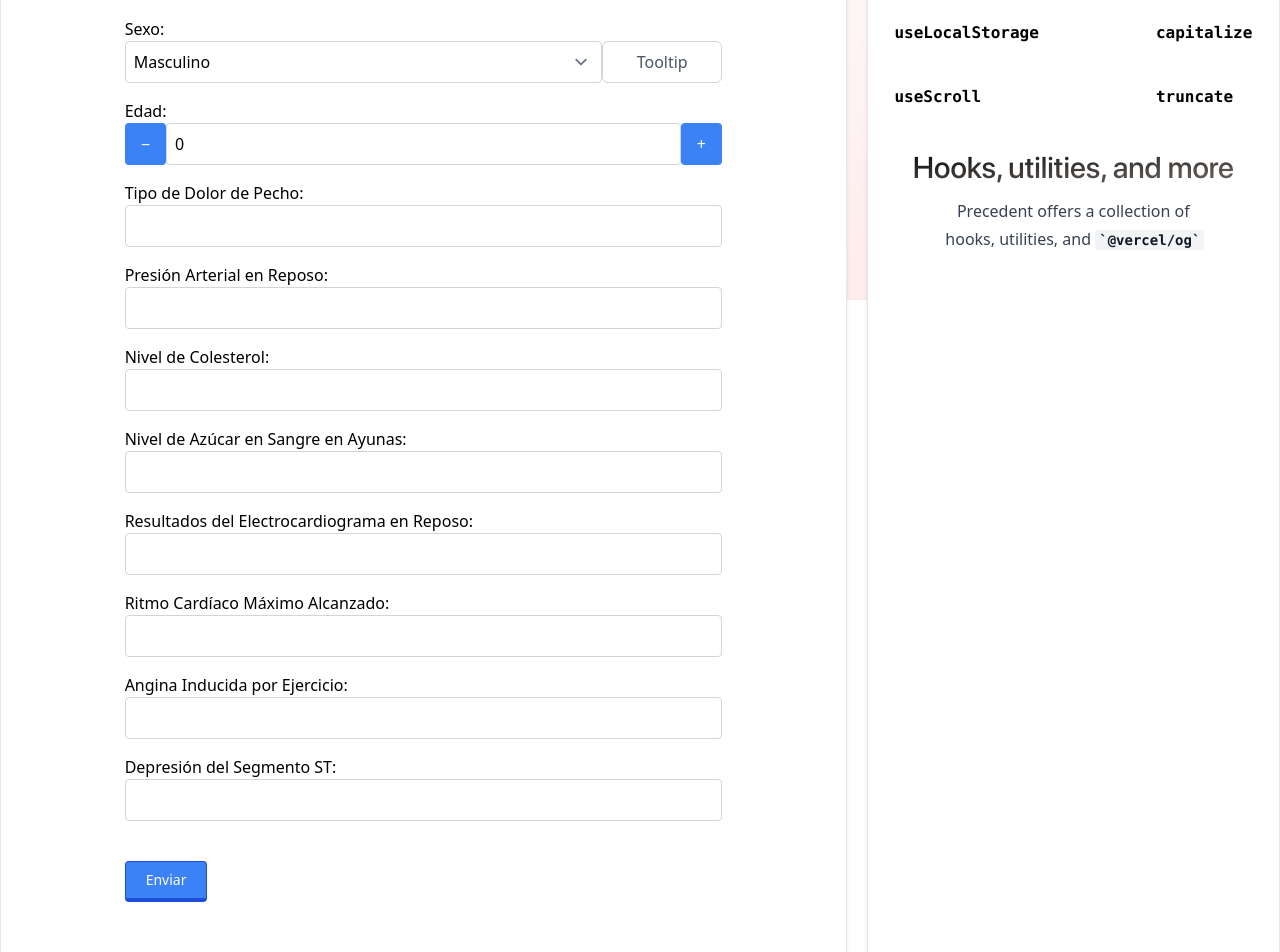
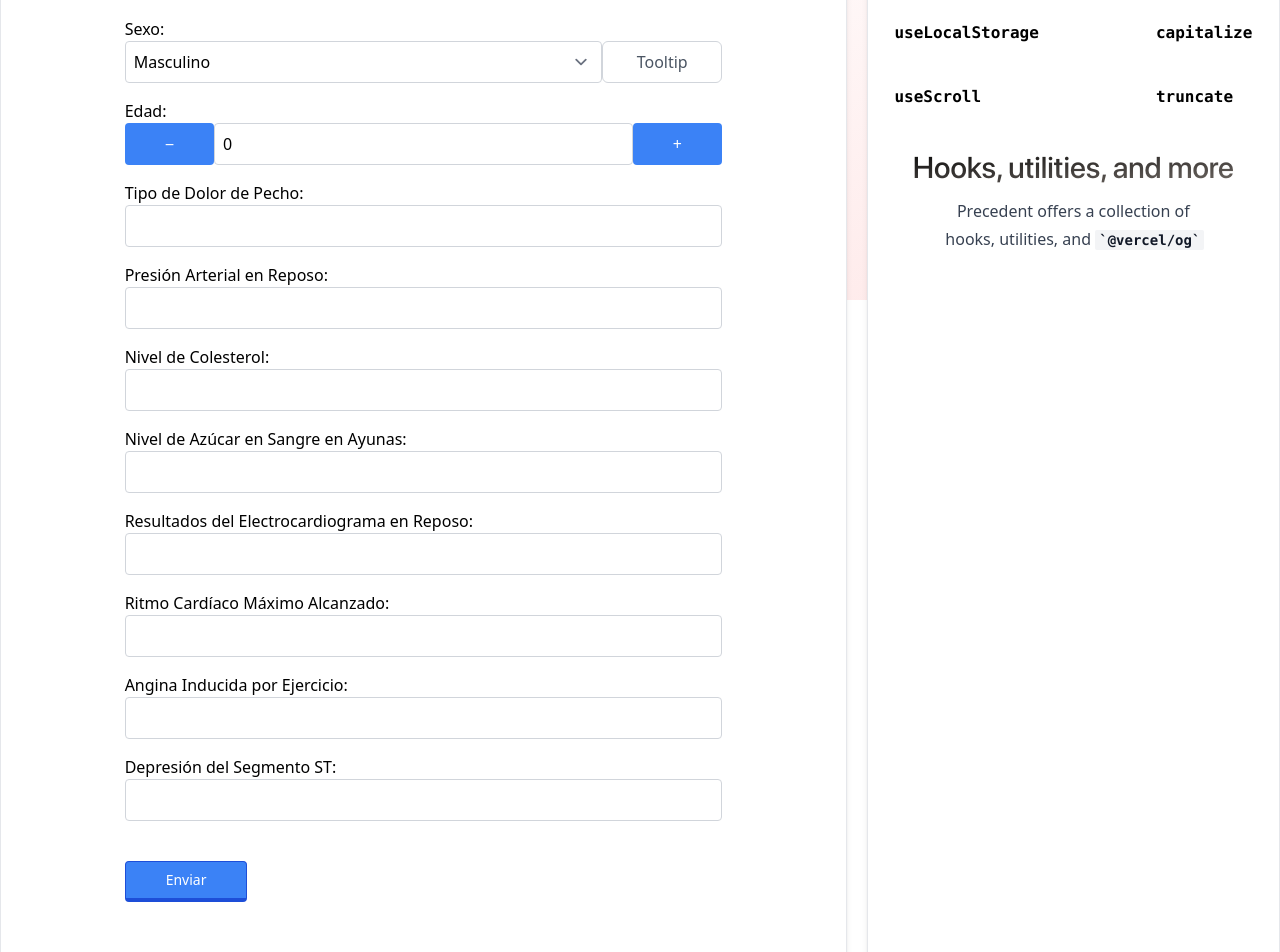
Before and after one commit to cbmedins/prototipoWeb-titulacion, a Next.js app: page /formulario in a window 1280 px wide. Shown: the part 500-1452 px from the top of the page. Built offline with nearby package versions, Linux system fonts and the light colour scheme; no server answers.

Commit message:
formulario

```diff
--- a/components/formulario/ContactForm.tsx
+++ b/components/formulario/ContactForm.tsx
@@ -67,7 +67,7 @@ const ContactForm: React.FC = () => {
         <div>
           <label>Edad:
             <div className="flex">
-              <button className="bg-blue-500 text-white px-4 py-2 rounded" onClick={() => setCounter((parseInt(age) - 1).toString())}>
+              <button className="bg-blue-500 text-white px-10 py-2 rounded" onClick={() => setCounter((parseInt(age) - 1).toString())}>
                 <span>−</span>
               </button>
               <input
@@ -77,7 +77,7 @@ const ContactForm: React.FC = () => {
                 onChange={(e) => setCounter(e.target.value)}
                 className="w-full p-2 border border-gray-300 rounded"
               />
-              <button className="bg-blue-500 text-white px-4 py-2 rounded" onClick={() => setCounter((parseInt(age) + 1).toString())}>
+              <button className="bg-blue-500 text-white px-10 py-2 rounded" onClick={() => setCounter((parseInt(age) + 1).toString())}>
                 <span>+</span>
               </button>
             </div>
@@ -173,7 +173,7 @@ const ContactForm: React.FC = () => {
 
 
         {/* Agrega más campos aquí según los requisitos */}
-        <button type="submit" className="group flex max-w-fit items-center justify-center space-x-2 border bg-blue-500 px-5 py-2 text-sm text-white transition-colors hover:bg-white hover:text-black rounded border-b-4 border-blue-700 hover:border-blue-500">
+        <button type="submit" className="group flex max-w-fit items-center justify-center space-x-2 border bg-blue-500 px-10 py-2 text-sm text-white transition-colors hover:bg-white hover:text-black rounded border-b-4 border-blue-700 hover:border-blue-500">
           Enviar
         </button>
       </form>
```
